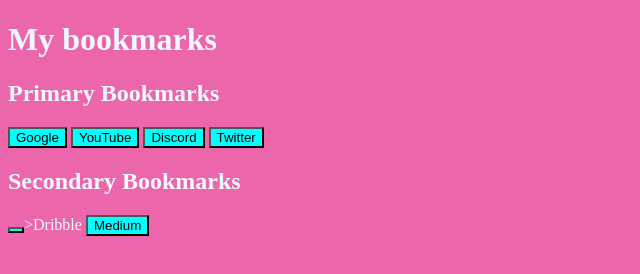
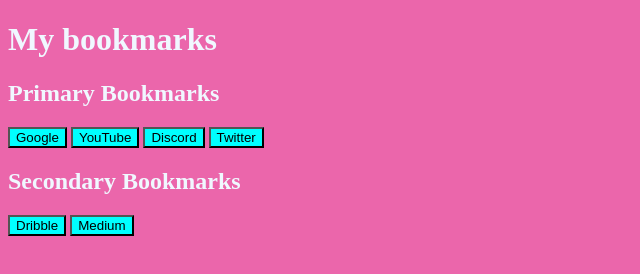
Before and after one commit to w-devil007/Learning-Web-Dev, a plain HTML site: page index.html in a window 1280 px wide. Shown: the whole page, without its empty margins (0-640 px from the left). Drawn offline with Linux system fonts and the light colour scheme.

Commit message:
Update index.html

```diff
--- a/index.html
+++ b/index.html
@@ -17,9 +17,10 @@
     <button onclick="window.location.href='https://www.discord.com'">Discord</button>
     <button onclick="window.location.href='https://www.x.com'">Twitter</button>
     <h2>Secondary Bookmarks</h2>
-    <button onclick="window.location.href='https://www.dribble.com'"></button>>Dribble</button>
+    <button onclick="window.location.href='https://www.dribble.com'">Dribble</button>
     <button onclick="window.location.href='https://www.medium.com'">Medium</button>
 
+    <script src="script.js"></script>
 
 </body>
 </html>
```
